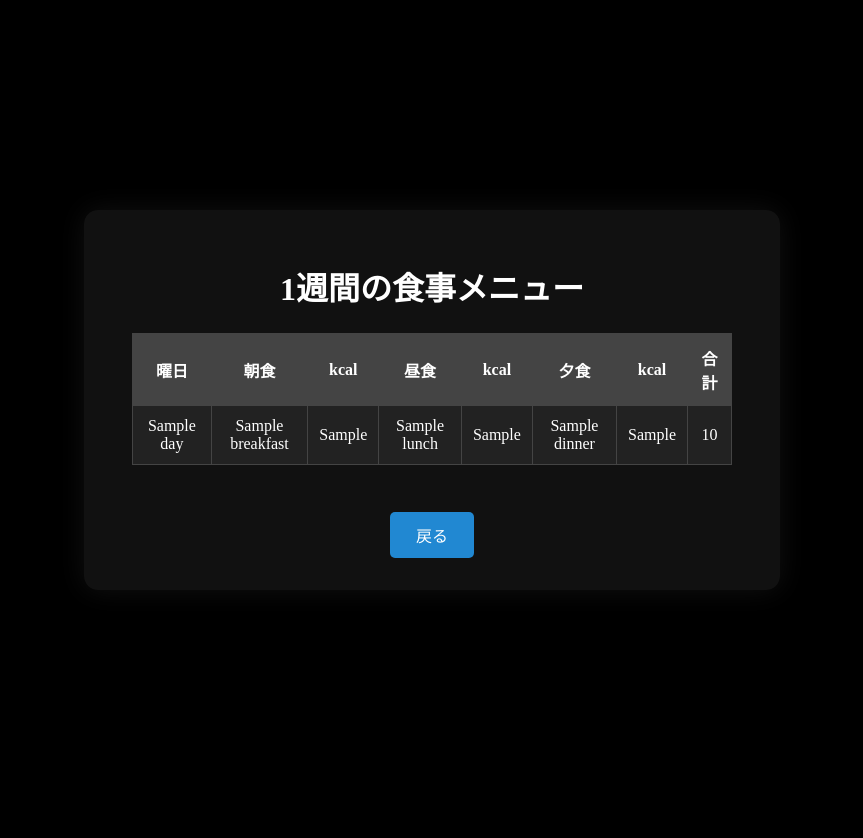
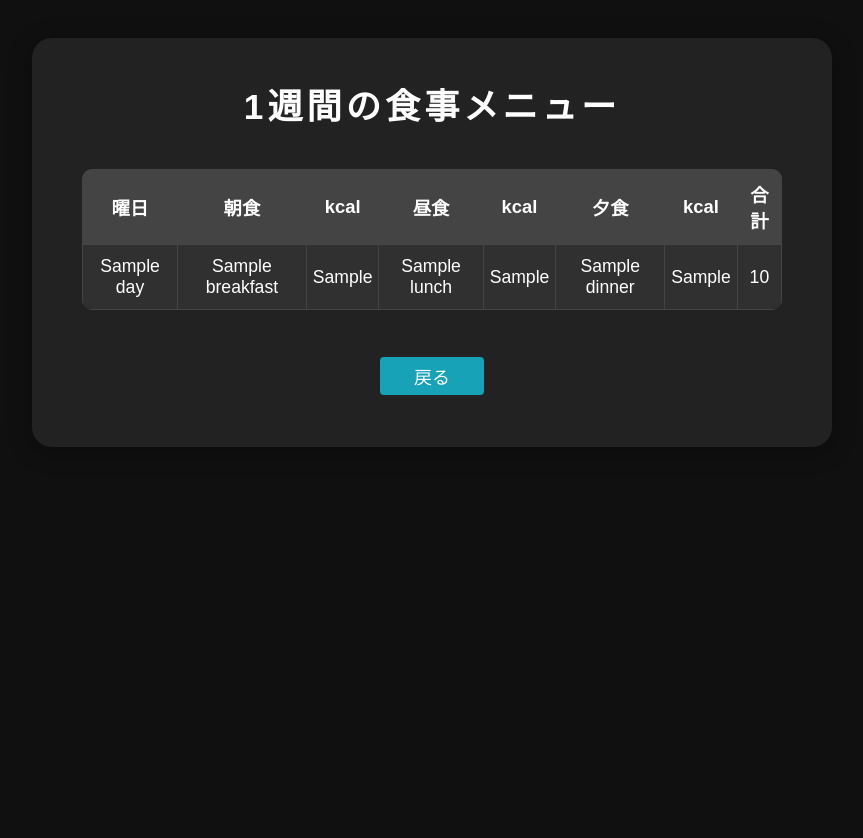
Before and after one commit to concistencyisimportant/my-flask-app, a Flask app: template templates/result.html in a window 1280 px wide. Shown: the whole page, without its empty margins (208-1071 px from the left). Before the commit the page ends 590 px from the top, so only its background shows below. Run offline with Flask 3, Linux system fonts and the light colour scheme; the template is opened without the code that fills it: most values are stand-ins (such as "Sample title", 1, 10 or a date in 2020).

Commit message:
Update result.html

```diff
--- a/templates/result.html
+++ b/templates/result.html
@@ -1,15 +1,68 @@
-<!DOCTYPE html>
-<html>
+<!doctype html>
+<html lang="ja">
 <head>
   <meta charset="UTF-8">
-    <title>食事プランの結果</title>
+  <title>1週間の食事メニュー</title>
   <style>
-        body { background: #000; color: #fff; min-height: 100vh; margin: 0; display: flex; align-items: center; justify-content: center;}
-        .center-box { text-align: center; background: rgba(18,18,18,0.96); border-radius: 14px; box-shadow: 0 0 28px #111; padding: 2em 3em;}
-        table { border-collapse: collapse; margin: 1.5em auto; width: 100%; max-width: 600px; background: #222;}
-        th, td { padding: 0.7em; border: 1px solid #444; }
-        th { background: #444; }
-        a { display: inline-block; margin-top: 1.4em; background: #2188d2; color: #fff; padding: 0.7em 1.6em; border-radius: 5px; text-decoration:none;}
+    body {
+      background: #101010;
+      color: #fff;
+      font-family: "Meiryo", sans-serif;
+      height: 100vh;
+      margin: 0;
+    }
+    .center-box {
+      background: #222;
+      padding: 40px 50px;
+      border-radius: 20px;
+      margin: 3% auto 0 auto;
+      width: 700px;
+      box-shadow: 0 4px 24px 0 rgba(0,0,0,0.30);
+      display: flex;
+      flex-direction: column;
+      align-items: center;
+    }
+    h1 {
+      margin-top: 0;
+      margin-bottom: 40px;
+      font-size: 2.2em;
+      letter-spacing: 4px;
+      font-weight: bold;
+      text-align: center;
+    }
+    table {
+      border-collapse: collapse;
+      width: 100%;
+      background: #303030;
+      border-radius: 10px;
+      overflow: hidden;
+      margin-bottom: 25px;
+    }
+    th, td {
+      border: 1px solid #444;
+      text-align: center;
+      padding: 11px 6px;
+      font-size: 1.1em;
+    }
+    th {
+      background: #444;
+      font-weight: bold;
+      font-size: 1.15em;
+    }
+    .btn-back {
+      background: #17a2b8;
+      border: none;
+      border-radius: 4px;
+      color: #fff;
+      font-size: 18px;
+      padding: 6px 34px;
+      margin-top: 22px;
+      margin-bottom: 12px;
+      cursor: pointer;
+    }
+    .btn-back:hover {
+      background: #138496;
+    }
   </style>
 </head>
 <body>
@@ -18,22 +71,30 @@
     <table>
       <tr>
         <th>曜日</th>
-            <th>朝食</th><th>kcal</th>
-            <th>昼食</th><th>kcal</th>
-            <th>夕食</th><th>kcal</th>
+        <th>朝食</th>
+        <th>kcal</th>
+        <th>昼食</th>
+        <th>kcal</th>
+        <th>夕食</th>
+        <th>kcal</th>
         <th>合計</th>
       </tr>
-        {% for day in schedule.week_menu %}
+      {% for d in week_menu %}
       <tr>
-                <td>{{ day.day }}</td>
-                <td>{{ day.breakfast }}</td><td>{{ day.b_kcal or '?' }}</td>
-                <td>{{ day.lunch }}</td><td>{{ day.l_kcal or '?' }}</td>
-                <td>{{ day.dinner }}</td><td>{{ day.d_kcal or '?' }}</td>
-                <td>{{ day.total }}</td>
+        <td>{{ d.day }}</td>
+        <td>{{ d.breakfast }}</td>
+        <td>{{ d.b_kcal or '?' }}</td>
+        <td>{{ d.lunch }}</td>
+        <td>{{ d.l_kcal or '?' }}</td>
+        <td>{{ d.dinner }}</td>
+        <td>{{ d.d_kcal or '?' }}</td>
+        <td>{{ d.total }}</td>
       </tr>
       {% endfor %}
     </table>
-        <a href="/">戻る</a>
+    <form action="/" method="get">
+      <button type="submit" class="btn-back">戻る</button>
+    </form>
   </div>
 </body>
 </html>
```
Lines whose indentation alone changed are shown as unchanged.
